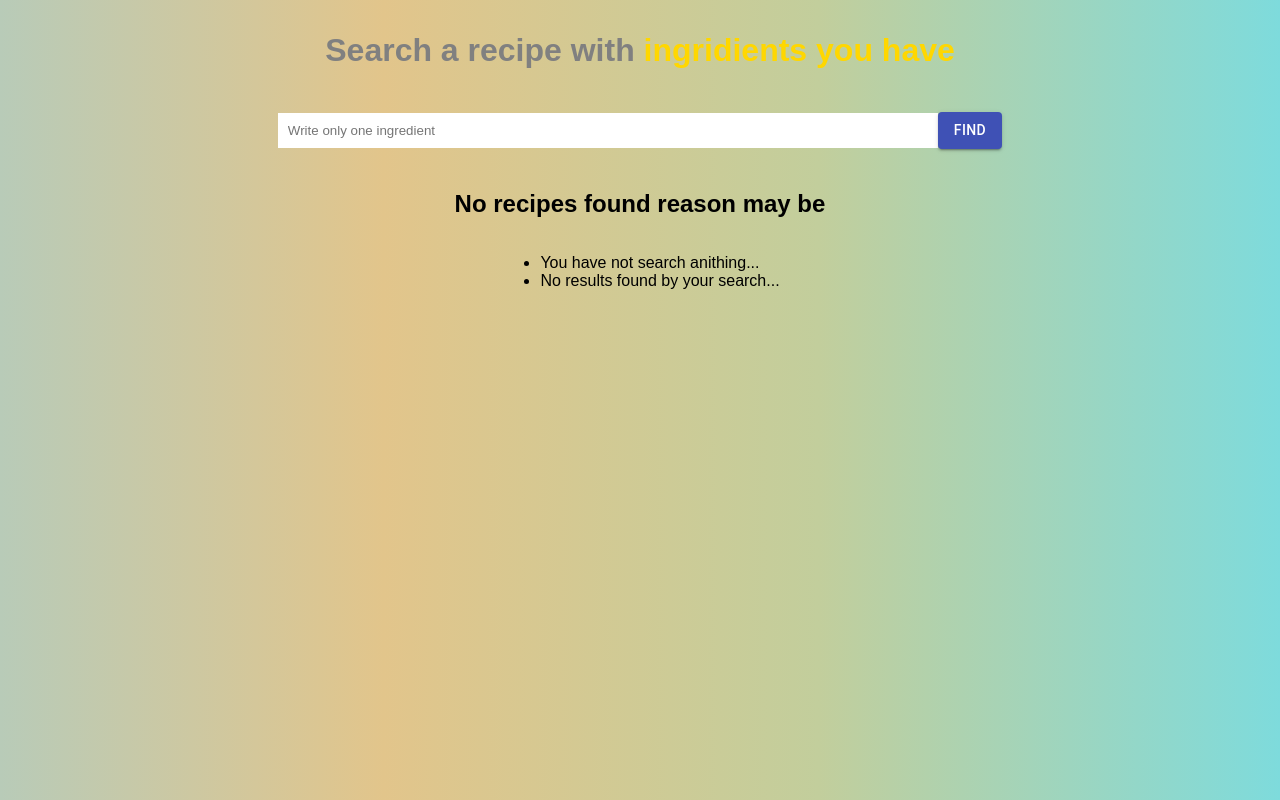
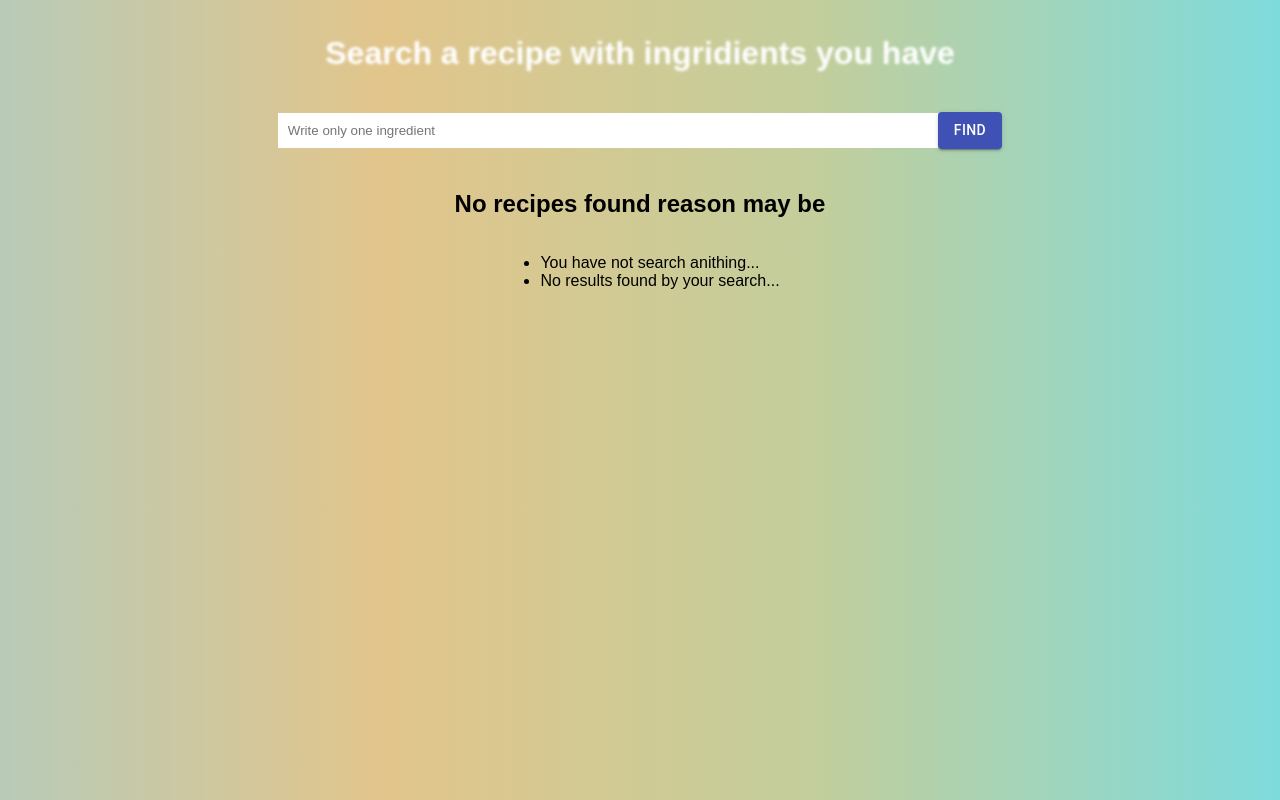
Before and after one commit to ArmenianDavid/recipes, a React (Create React App) app: page / in a window 1280 px wide. Built offline with nearby package versions, Linux system fonts and the light colour scheme.

Commit message:
Style header interesting mode)))

```diff
--- a/src/App.css
+++ b/src/App.css
@@ -11,10 +11,12 @@ h1 {
     padding-top: 1em;
     margin-top: 0px;
     text-align: center;
-    color: gold;
-}
-.header span {
-    color: grey;
+    /* background-color: #666666; */
+    -webkit-background-clip: text;
+    -moz-background-clip: text;
+    background-clip: text;
+    color: transparent;
+    text-shadow: rgba(255, 255, 255, 1) 0px 3px 3px;
 }
 .app {
     width: 100%;
```
